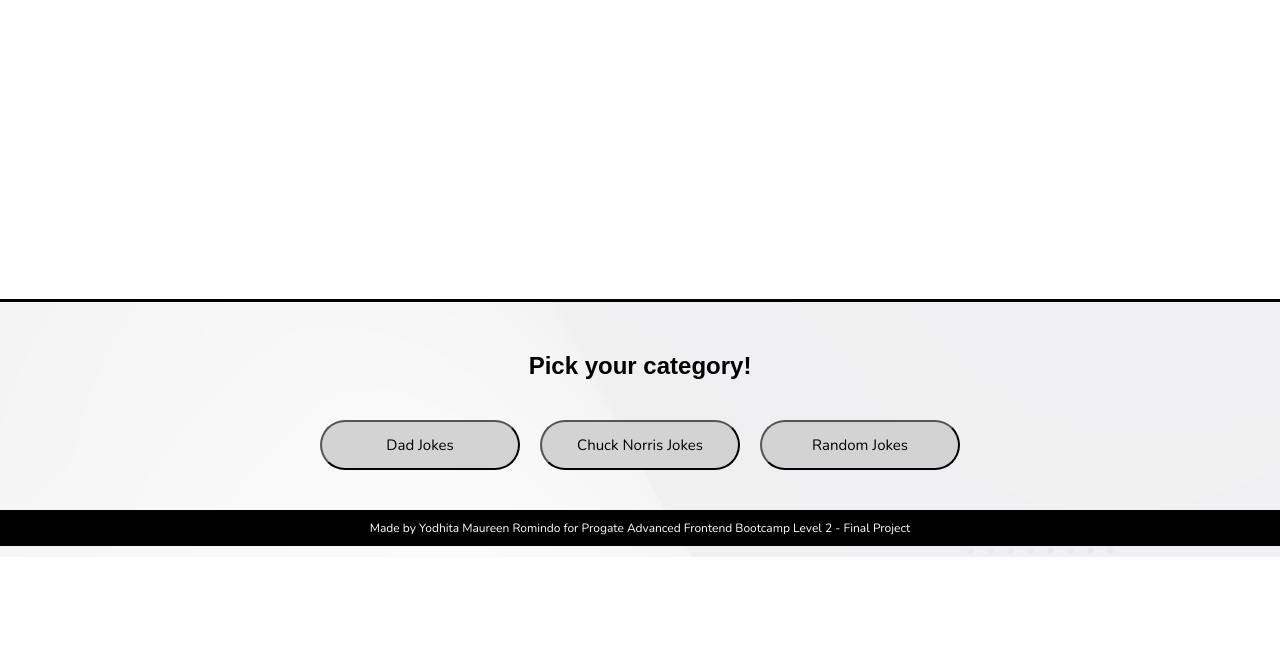
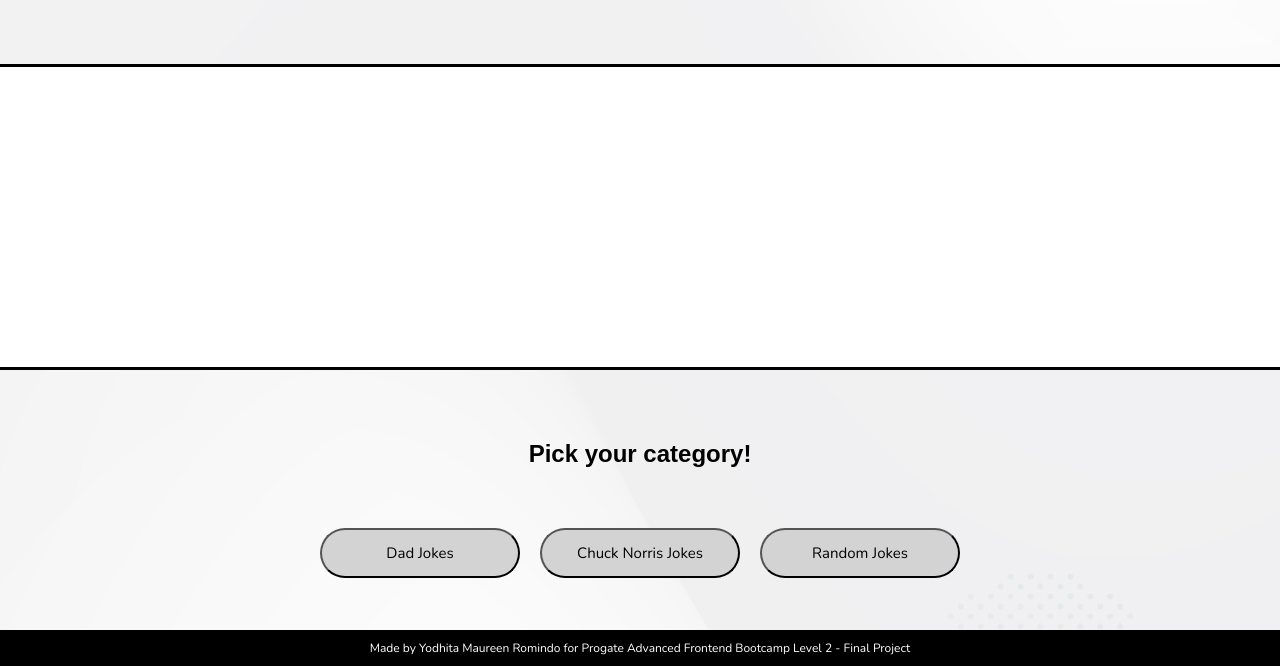
Before and after one commit to ydht/progate2-final, a plain HTML site: page index.html in a window 1280 px wide. Shown: the part 243-909 px from the top of the page. Before the commit the page ends 800 px from the top, so only its background shows below. Drawn offline with nearby package versions, Linux system fonts and the light colour scheme; a web font is replaced by a local one.

Commit message:
Update index.html

```diff
--- a/index.html
+++ b/index.html
@@ -30,9 +30,11 @@
            body {
                background-position: center;
                background-size: cover;
-            background-repeat: no-repeat;
-            height: 100%;
+               background-repeat: repeat;
+               min-height: 100%;
                background-image: url("bgimage.jpg");
+               display: flex;
+               flex-direction: column;
            }
 
            h1 {
```
Lines whose indentation alone changed are shown as unchanged.
